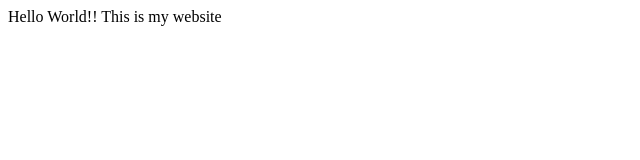
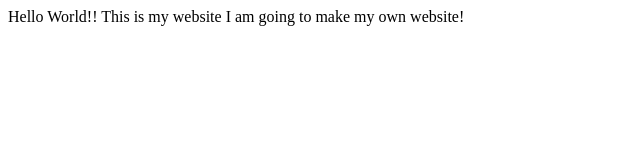
Before and after one commit to junwonsu/junwonsu.github.io, a plain HTML site: page index.html in a window 1280 px wide. Shown: the whole page, without its empty margins (0-640 px from the left). Drawn offline with Linux system fonts and the light colour scheme.

Commit message:
Update index.html

```diff
--- a/index.html
+++ b/index.html
@@ -6,5 +6,6 @@
   </head>
   <body>
     Hello World!! This is my website
+    I am going to make my own website!
   </body>
 </html>
```
